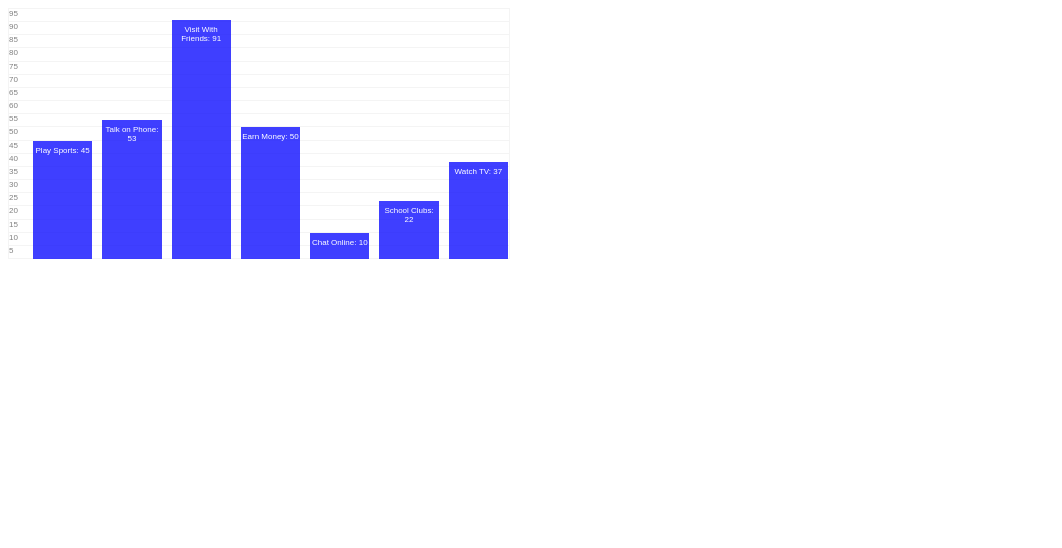
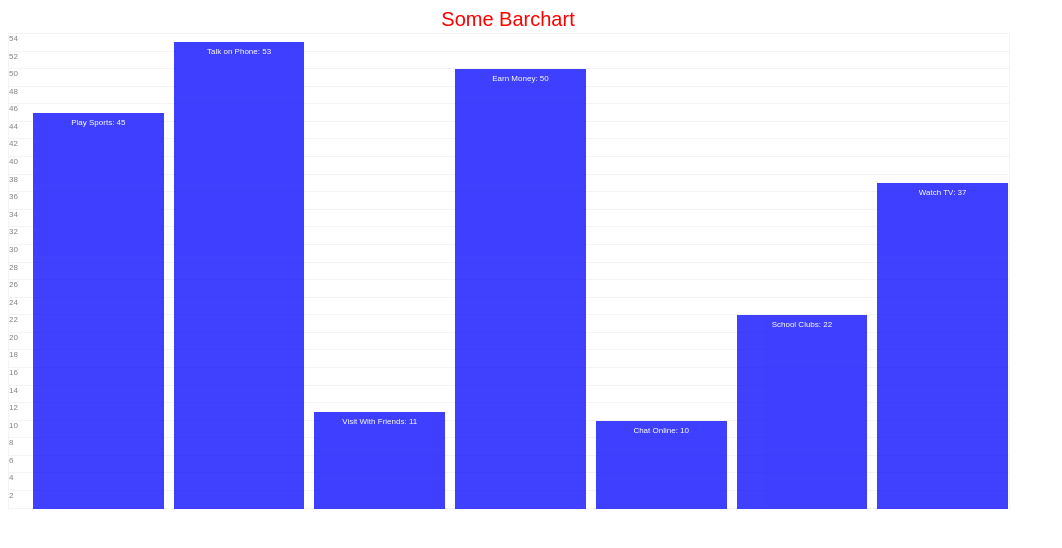
Before and after one commit to davidlacho/barChart, a website: page index.html in a window 1280 px wide. Shown: the whole page, without its empty margins (0-1062 px from the left). Drawn offline with nearby package versions, Linux system fonts and the light colour scheme.

Commit message:
Added title and user customizable options

```diff
--- a/css/main.css
+++ b/css/main.css
@@ -1,4 +1,4 @@
 .chart {
-  width: 500px;
-  height: 250px;
+  width: 1000px;
+  height: 500px;
 }
--- a/js/app.js
+++ b/js/app.js
@@ -3,7 +3,7 @@ $(document).ready(() => {
   const sampleData = {
     "Play Sports": 45,
     "Talk on Phone": 53,
-    "Visit With Friends": 91,
+    "Visit With Friends": 11,
     "Earn Money": 50,
     "Chat Online": 10,
     "School Clubs": 22,
@@ -11,13 +11,17 @@ $(document).ready(() => {
   };
 
   const sampleOptions = {
+    "title": "Some Barchart",
+    "titleFontSize": 20,
+    "titleFontColour": "red",
     "barColour": "blue",
     "labelColour": "grey",
     "barSpacing": 10,
     "BarAxes": "x",
     "fontSize": 8,
     "fontColour": "white",
-    "positionOfValues": "top"
+    "positionOfValues": "top",
+    "tickFactor": 2
   };
 
   const sampleElement = $('.chart');
```
Also changed, not shown: dist/barChart.css, dist/barChart.js.
